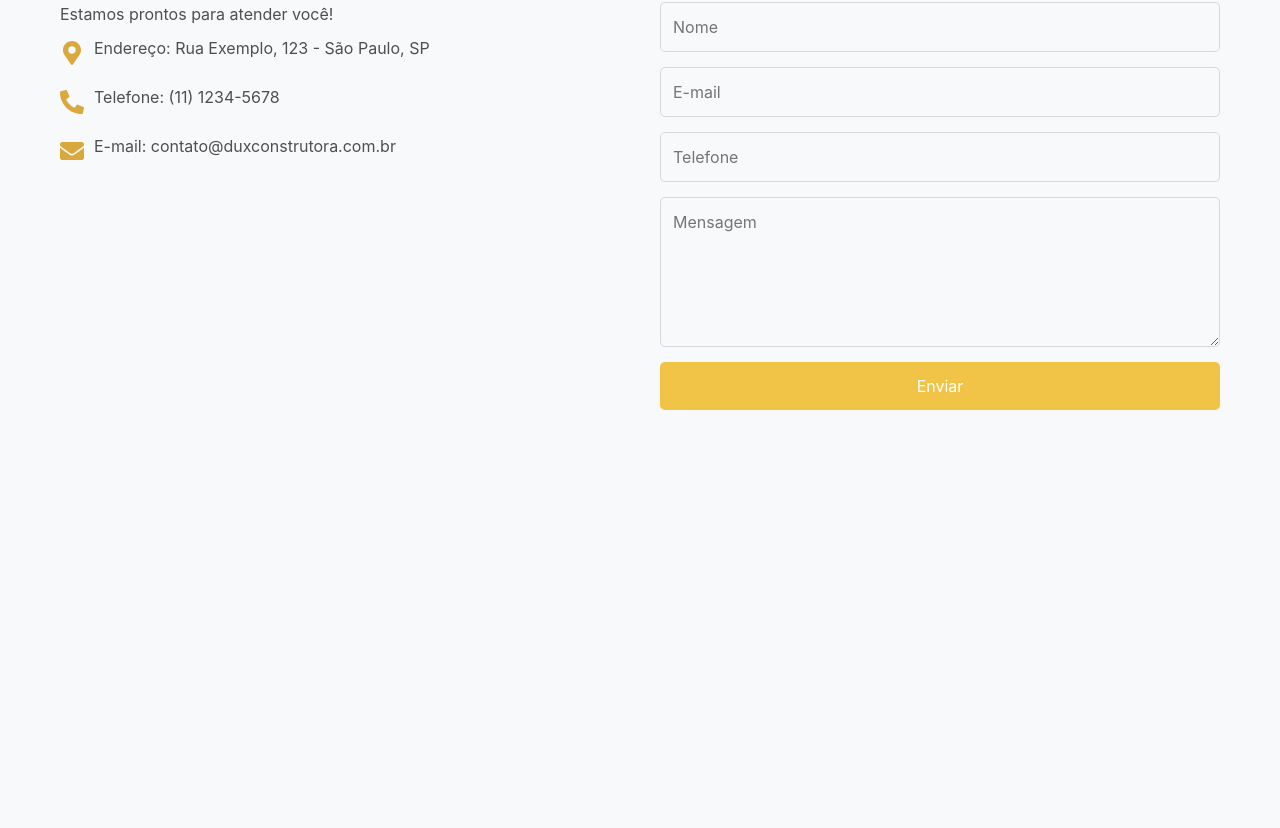
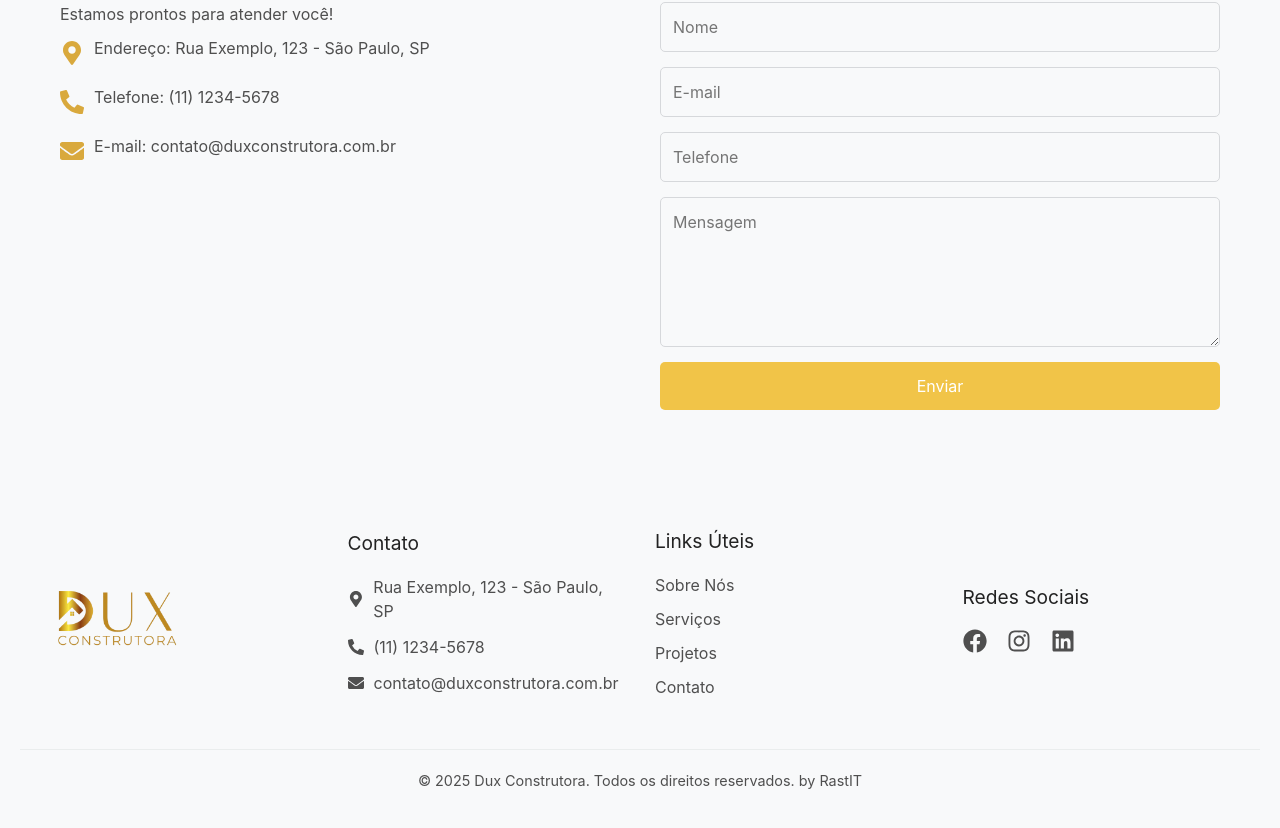
Before and after one commit to guilhermepadial4/dux-construtora, a React (Vite) app: page / in a window 1280 px wide. Shown: the part 2508-3336 px from the top of the page. Before the commit the page ends 2978 px from the top, so only its background shows below. Built offline with nearby package versions, Linux system fonts and the light colour scheme.

Commit message:
add: creation footer

```diff
--- a/src/App.jsx
+++ b/src/App.jsx
@@ -1,5 +1,6 @@
 import { Contact } from './components/contact/Contact';
 import { Faq } from './components/faq/Faq';
+import { Footer } from './components/footer/Footer';
 import { Header } from './components/header/Header';
 import { HeroBanner } from './components/herobanner/HeroBanner';
 import { WhyChooseUs } from './components/whyschooseus/WhyChooseUs';
@@ -14,6 +15,7 @@ export function App() {
       <WhyChooseUs />
       <Faq />
       <Contact />
+      <Footer />
     </>
   );
 }
--- /dev/null
+++ b/src/components/footer/Footer.jsx
@@ -0,0 +1,42 @@
+import React from 'react';
+import { FaMapMarkerAlt, FaPhoneAlt, FaEnvelope, FaFacebook, FaInstagram, FaLinkedin } from 'react-icons/fa';
+import Logo from "../../assets/logo.png";
+import './footer.scss';
+
+export function Footer() {
+  return (
+    <footer className="footer">
+      <div className="footer-container">
+        <div className="footer-logo">
+          <img src={Logo} alt="Logo Dux Construtora" />
+        </div>
+        <div className="footer-section contact">
+          <h3>Contato</h3>
+          <p><FaMapMarkerAlt /> Rua Exemplo, 123 - São Paulo, SP</p>
+          <p><FaPhoneAlt /> (11) 1234-5678</p>
+          <p><FaEnvelope /> contato@duxconstrutora.com.br</p>
+        </div>
+        <div className="footer-section links">
+          <h3>Links Úteis</h3>
+          <ul>
+            <li><a href="/sobre">Sobre Nós</a></li>
+            <li><a href="/servicos">Serviços</a></li>
+            <li><a href="/projetos">Projetos</a></li>
+            <li><a href="/contato">Contato</a></li>
+          </ul>
+        </div>
+        <div className="footer-section social">
+          <h3>Redes Sociais</h3>
+          <div className="social-icons">
+            <a href="#" target="_blank" rel="noopener noreferrer"><FaFacebook /></a>
+            <a href="#" target="_blank" rel="noopener noreferrer"><FaInstagram /></a>
+            <a href="#" target="_blank" rel="noopener noreferrer"><FaLinkedin /></a>
+          </div>
+        </div>
+      </div>
+      <div className="footer-bottom">
+        <p>&copy; {new Date().getFullYear()} Dux Construtora. Todos os direitos reservados. by RastIT</p>
+      </div>
+    </footer>
+  );
+}
--- /dev/null
+++ b/src/components/footer/footer.scss
@@ -0,0 +1,104 @@
+@use '../../styles/variables.scss' as *;
+
+.footer {
+  background-color: $gray-100;
+  color: $gray-700; /* Ajuste para melhor contraste */
+  padding: 60px 20px;
+
+  .footer-container {
+    display: grid;
+    grid-template-columns: 1fr 1fr 1fr 1fr;
+    gap: 30px;
+    max-width: 1200px;
+    margin: 0 auto;
+    align-items: center;
+  }
+
+  .footer-logo {
+    text-align: left;
+    grid-column: 1 / 2;
+
+    img {
+      max-width: 150px;
+    }
+  }
+
+  .footer-section {
+    h3 {
+      font-size: 1.2rem;
+      margin-bottom: 20px;
+      color: $gray-900; /* Ajuste para melhor contraste */
+    }
+
+    &.contact,
+    &.links,
+    &.social {
+      grid-column: auto;
+    }
+
+    &.contact p {
+      margin-bottom: 12px;
+      display: flex;
+      align-items: center;
+
+      svg {
+        margin-right: 10px;
+        color: $gray-700; /* Ajuste para melhor contraste */
+      }
+    }
+
+    &.links ul {
+      list-style: none;
+      padding: 0;
+
+      li a {
+        color: $gray-700; /* Ajuste para melhor contraste */
+        text-decoration: none;
+        display: block;
+        margin-bottom: 10px;
+        transition: color 0.3s ease;
+
+        &:hover {
+          color: $primary-dark; /* Ajuste para melhor contraste */
+        }
+      }
+    }
+
+    &.social .social-icons {
+      display: flex;
+
+      a {
+        color: $gray-700; /* Ajuste para melhor contraste */
+        font-size: 1.5rem;
+        margin-right: 20px;
+        transition: color 0.3s ease;
+
+        &:hover {
+          color: $primary-dark; /* Ajuste para melhor contraste */
+        }
+      }
+    }
+  }
+
+  .footer-bottom {
+    text-align: center;
+    margin-top: 40px;
+    padding-top: 20px;
+    border-top: 1px solid $gray-200; /* Ajuste para melhor contraste */
+    font-size: 0.9rem;
+    color: $gray-700; /* Ajuste para melhor contraste */
+  }
+
+  /* Responsividade */
+  @media (max-width: 768px) {
+    .footer-container {
+      grid-template-columns: 1fr;
+    }
+
+    .footer-logo {
+      grid-column: 1 / -1;
+      text-align: center;
+      margin-bottom: 20px;
+    }
+  }
+}
```
